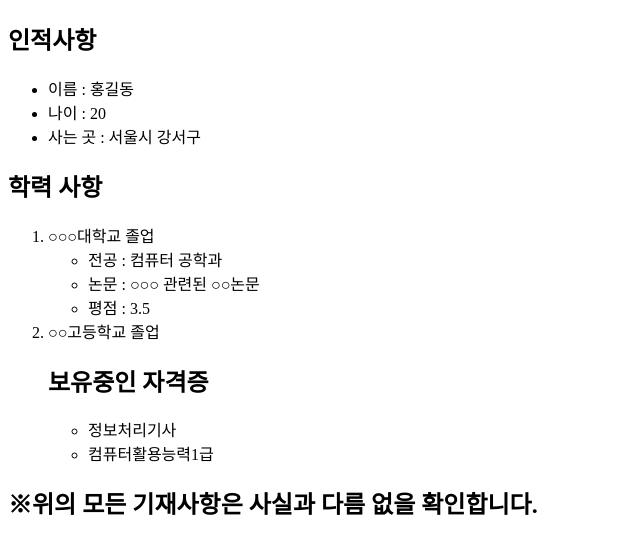
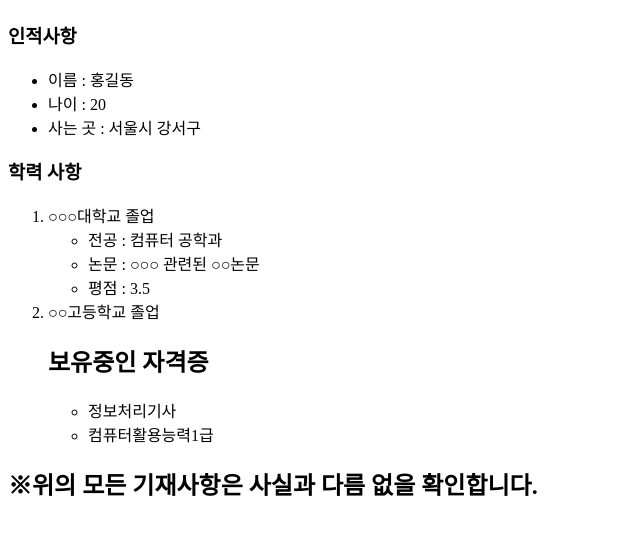
Before and after one commit to 2-H-J/home_WEB, a plain HTML site: page VSCode/Step01/person_info.html in a window 1280 px wide. Shown: the part 68-622 px from the top of the page, without its empty margins (0-640 px from the left). Drawn offline with Linux system fonts and the light colour scheme.

Commit message:
info자기소개

```diff
--- a/VSCode/Step01/person_info.html
+++ b/VSCode/Step01/person_info.html
@@ -1,21 +1,23 @@
 <!DOCTYPE html>
 <html lang="en">
+
 <head>
     <meta charset="UTF-8">
     <meta name="viewport" content="width=device-width, initial-scale=1.0">
     <title>자기소개</title>
 </head>
+
 <body>
     <h1><strong>자기소개서</strong></h1>
-    <h2><strong>인적사항</strong></h2>
+    <h3><strong>인적사항</strong></h3>
     <ul>
         <li>이름 : 홍길동</li>
         <li>나이 : 20</li>
         <li>사는 곳 : 서울시 강서구 </li>
     </ul>
-    <h2>학력 사항</h2>
+    <h3>학력 사항</h3>
     <ol>
-      <li><b></b> ○○○대학교 졸업</li>
+        <li> ○○○대학교 졸업</li>
         <ul>
             <li>전공 : 컴퓨터 공학과</li>
             <li>논문 : ○○○ 관련된 ○○논문</li>
```
Lines whose indentation alone changed are shown as unchanged.
